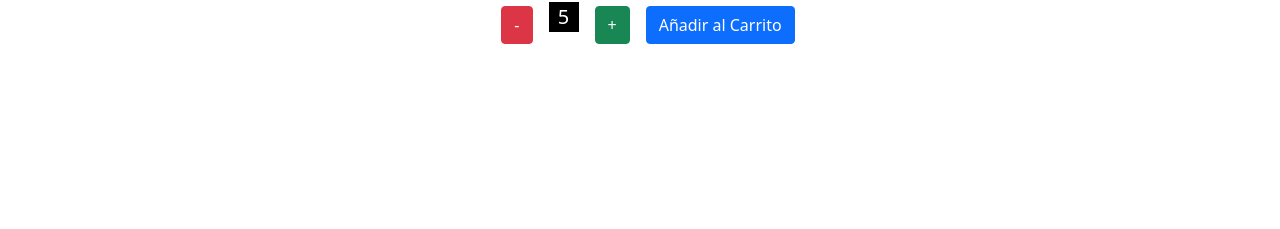
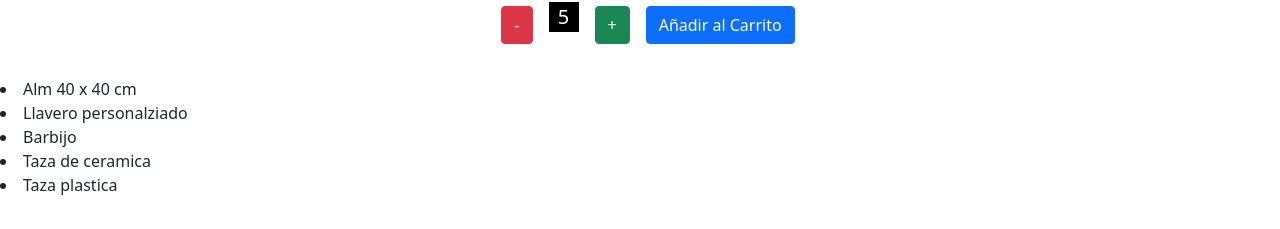
Before and after one commit to PaulaSofiaV/React-js-Clase-2, a React (Create React App) app: page / in a window 1280 px wide. Shown: the part 373-602 px from the top of the page. Built offline with nearby package versions, Linux system fonts and the light colour scheme.

Commit message:
ejercicio 7, promesas, no salio la card con las imagenes y los detalles

```diff
--- a/src/App.js
+++ b/src/App.js
@@ -1,17 +1,24 @@
-import React from 'react';
+import React, { useEffect } from 'react';
 import './App.css';
 import Navbar from './components/Navbar.js';
 import ItemListContainer from './components/ItemListContainer.js';
 import ItemCount from './components/ItemCount.js';
-import Item from './components/Item';
+import ItemDetailContainer from "./components/ItemDetailContainer.js";
+
+
+
 
 
 function App() {
+
+
   return (
     <div>
       <Navbar />
       <ItemListContainer cantidad="hola" />
       <ItemCount add="Agregaste ${incremento} unidades al Carrito"/>
+
+      <ItemDetailContainer />
 
 
 
--- /dev/null
+++ b/src/components/ItemDetail.js
@@ -0,0 +1,76 @@
+const ItemDetail = [
+    {
+      id: "001",
+      name: "Alm 40 x 40 cm ",
+      stock: "10",
+      cost: "800",
+      description: "Almohadon relleno de vellon siliconado con funda sublimada y desmontable",
+      image: [
+        "https://scontent.faep14-2.fna.fbcdn.net/v/t39.30808-6/262512373_1320127188446431_6817021619336222248_n.jpg?_nc_cat=102&ccb=1-5&_nc_sid=a26aad&_nc_eui2=AeG6MpRrb9s_njllJNF-B8tk42siR-PQNHbjayJH49A0dgcS2mFcoJYrlTOvuOCjEZiWqIz-Vqrjr5IGayxib11G&_nc_ohc=IFu48p-IhQUAX89__uG&_nc_ht=scontent.faep14-2.fna&oh=00_AT-vNeDVy2wIpiAphoAplUpV7YV4jFe4P06QgeUOj6fqMQ&oe=621160F5"
+      ],
+      category: {
+        name: "Textil",
+        id: "01"
+      },
+    },
+    {
+      id: "002",
+      name: "Llavero personalziado",
+      stock: "8",
+      cost: "300",
+      description: "Llavero de 15 cm. sublimado",
+      image: [
+        "https://scontent.faep14-2.fna.fbcdn.net/v/t39.30808-6/230918711_1243147456144405_5021826616235738699_n.jpg?_nc_cat=107&ccb=1-5&_nc_sid=a26aad&_nc_eui2=AeFQfhifCNzK5a7qddDLEcK8k5RI2gzR5dqTlEjaDNHl2tKzdstkk4N1jdWH9uP9I5DutLHwu5OkMsctSmwFKpg9&_nc_ohc=HuDq_6FDxp4AX8QS77E&tn=EkaajnjXjd5RxdXf&_nc_ht=scontent.faep14-2.fna&oh=00_AT8xJ4VEnwORvsSI3-8L0BEVi4-dst8zWON7t8hHoXiCAA&oe=62120A28"
+      ],
+      category: {
+        name: "Textil",
+        id: "02"
+      },
+    },
+    {
+      id: "003",
+      name: "Barbijo",
+      stock: "15",
+      cost: "250",
+      description: "Barbijo con triple capa de tela, sublimado, personalizado",
+      image: [
+        "https://scontent.faep14-2.fna.fbcdn.net/v/t1.6435-9/188375214_1203003916825426_8853950437027102382_n.jpg?_nc_cat=107&ccb=1-5&_nc_sid=a26aad&_nc_eui2=AeF1WBAdABvPLeUIgMNyr6cDBmNcGOouDzQGY1wY6i4PNDc9x3C_wWDcA8ExSW2YH8TQzCtZ5xiZdiFYU9f_f172&_nc_ohc=G_lS5EU1YVcAX9ETpPg&tn=EkaajnjXjd5RxdXf&_nc_ht=scontent.faep14-2.fna&oh=00_AT8hxyEUxuhw4CxpLnQhZ_sjb7As85CMy53REs86x2sVxQ&oe=62301B3C"
+      ],
+      category: {
+        name: "Textil",
+        id: "03",
+      },
+    },
+    {
+      id: "004",
+      name: "Taza de ceramica",
+      stock: "5",
+      cost: "900",
+      description: "Taza de ceramica importada sublimada",
+      image: [
+        "https://scontent.faep14-2.fna.fbcdn.net/v/t1.6435-9/197673641_1213718989087252_8287673146207461420_n.jpg?_nc_cat=110&ccb=1-5&_nc_sid=a26aad&_nc_eui2=AeEVj2icde_Tbt_xdKQ-0NtFNLx6S6LwvDY0vHpLovC8NmRzjhnaWCt8sw3x8Ujt5hpfJlDZm3zgQnZvH5oTq0nE&_nc_ohc=rwZuYeraZQcAX9ddo4K&_nc_ht=scontent.faep14-2.fna&oh=00_AT9v18z46DKlzyOXauEJZlOHzZgFFcF22sevryxZPMavFg&oe=62313409"
+      ],
+      category: {
+        name: "Ceramica",
+        id: "01"
+      },
+    },
+    {
+      id: "005",
+      name: "Taza plastica",
+      stock: "10",
+      cost: "400",
+      description: "Taza de material de polimero sublimada",
+      image: [
+        "https://scontent.faep14-2.fna.fbcdn.net/v/t1.6435-9/157312433_1147666155692536_6344273625852412199_n.jpg?_nc_cat=100&ccb=1-5&_nc_sid=a26aad&_nc_eui2=AeG5IfSagZHyBiPfSSKUEyxBjOx6p_v9LOCM7Hqn-_0s4HDzdT7CLZgLTlWCXq74F7qrKMAFwaD6r3hcQNpnuqLk&_nc_ohc=zVooNdpC--MAX-xpprD&_nc_ht=scontent.faep14-2.fna&oh=00_AT_tw8tB2JFAWvcbvU_BLzhawB29Rsfh9i7bC_f19fd-Qw&oe=623010A6"
+      ],
+      category: {
+        name: "Plastico",
+        id: "01"
+      },
+    },
+  ];
+
+  module.exports = {
+    ItemDetail,
+  }
--- /dev/null
+++ b/src/components/ItemDetailContainer.js
@@ -0,0 +1,33 @@
+import { customFetch } from '../components/customFetch';
+import { useState } from 'react';
+import { useEffect } from 'react';
+
+
+
+
+const {ItemDetail} = require("../components/ItemDetail.js")
+
+function ItemDetailContainer() {
+    const [products, setProducts] = useState([]);
+
+    //componentDidMount - useEffect tenerlo en cuenta para no ejecutar dos veces
+
+    useEffect(() => {
+
+        customFetch(3000, ItemDetail)
+          .then(response => setProducts(response))
+          .catch(error => setProducts(error))
+
+        }, [])
+
+        return (
+            <>
+
+
+            <div>{products.map(item => <li>{item.name}</li>)} </div>
+
+            </>
+        )
+}
+
+export default ItemDetailContainer;
--- /dev/null
+++ b/src/components/customFetch.js
@@ -0,0 +1,15 @@
+let todoBien = true;
+
+
+export const customFetch = (timeout, task) => {
+    return new Promise ((resolve, reject) => {
+        setTimeout(() => {
+
+            if (todoBien) {
+                resolve(task);
+            }else{
+                reject("todoMal");
+            }
+        }, timeout)
+    });
+};
```
Also changed, not shown: src/components/Productos.js (deleted).
